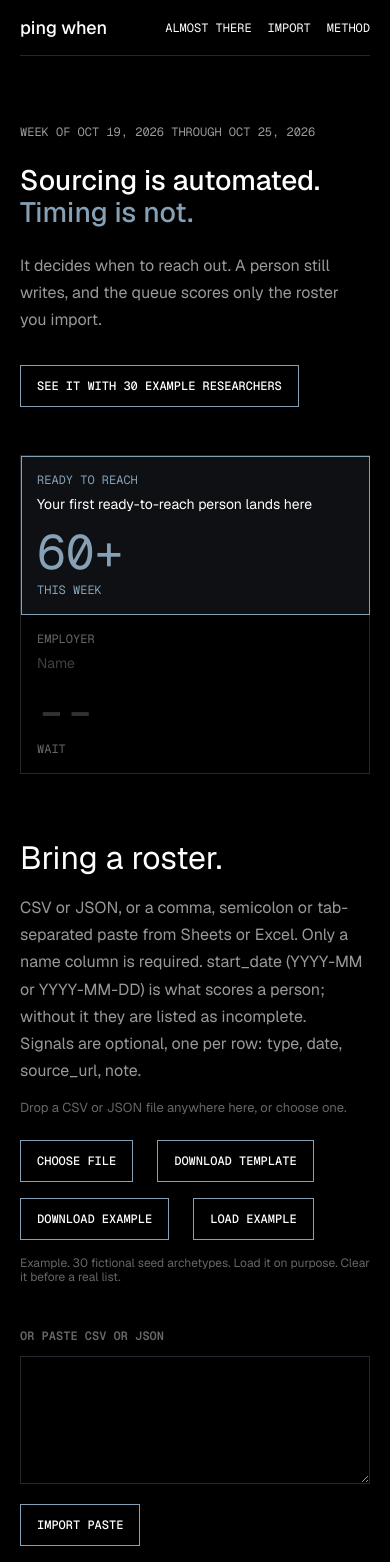
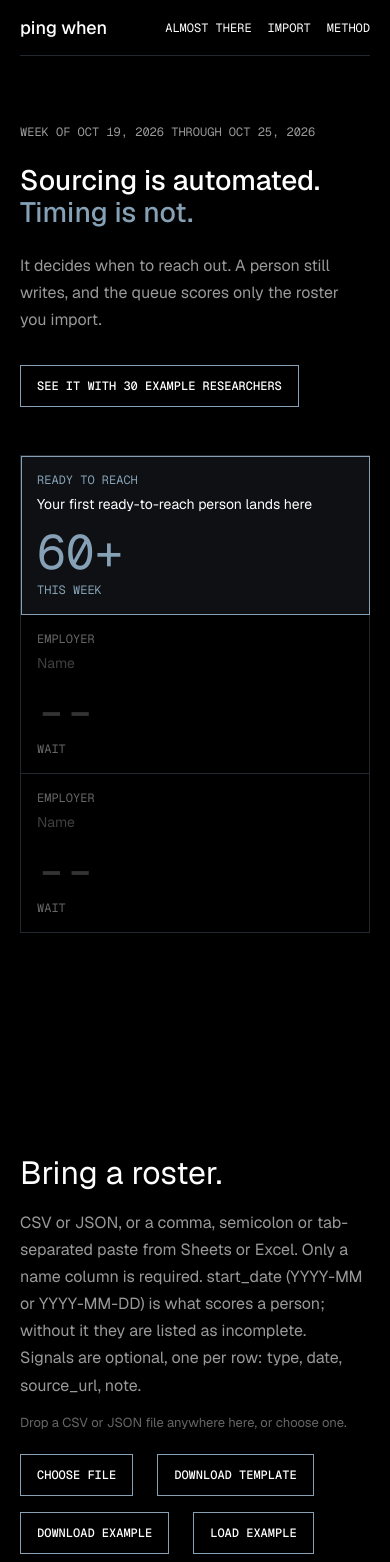
Before and after one commit to amyzhuang111/ping-when, a Next.js app: page / in a window 390 px wide. Shown: the top 1562 px of the page. Built offline with nearby package versions, Linux system fonts and the light colour scheme.

Commit message:
Taste+Design 54fb0ed fixes: hero bottom padding so the import panel starts below the 900px fold (26vh; 14vh left it at 852px), nowrap buttons, 1024-1279 hero columns fit the content edge, smaller lit-cell text; 375: balanced closest note, tighter loaded hero, three shorter placeholder cells

```diff
--- a/src/app/globals.css
+++ b/src/app/globals.css
@@ -338,3 +338,25 @@ details.method[open] > summary { margin-bottom: 24px; }
   [data-testid="hero"]:not(.hero-loaded) > p.prose-s { align-self: end; }
   [data-testid="hero"]:not(.hero-loaded) > .tlink { margin-top: 16px; }
 }
+
+/* Taste+Design 54fb0ed fixes */
+[data-testid="hero"]:not(.hero-loaded) { padding-bottom: clamp(96px, 14vh, 160px); }
+.tlink { white-space: nowrap; }
+@media (min-width: 1024px) and (max-width: 1279px) {
+  [data-testid="hero"]:not(.hero-loaded) { grid-template-columns: max-content minmax(260px, 1fr); }
+  .ghostgrid > div:nth-child(1) .gname { font-size: 13px; line-height: 18px; }
+}
+@media (max-width: 699px) {
+  .ch-line { text-wrap: balance; }
+  [data-testid="hero"].hero-loaded { padding-top: 16px; padding-bottom: 0; }
+  .closest-hero { margin-top: 12px; }
+  .ghostgrid > div { min-height: 120px; }
+  .ghostgrid > div:nth-child(n+3) { display: flex; }
+  .ghostgrid > div:nth-child(n+4) { display: none; }
+}
+/* The review's 14vh left 'Bring a roster.' at 852px (1440x900) and 802px (1024x900); 26vh clears the fold at both. */
+[data-testid="hero"]:not(.hero-loaded) { padding-bottom: clamp(160px, 26vh, 260px); }
+/* 1024-1279: the 260px floor plus a 64px gap pushed the button and grid ~30px past the content edge. */
+@media (min-width: 1024px) and (max-width: 1279px) {
+  [data-testid="hero"]:not(.hero-loaded) { grid-template-columns: max-content minmax(0, 1fr); column-gap: 32px; }
+}
```
